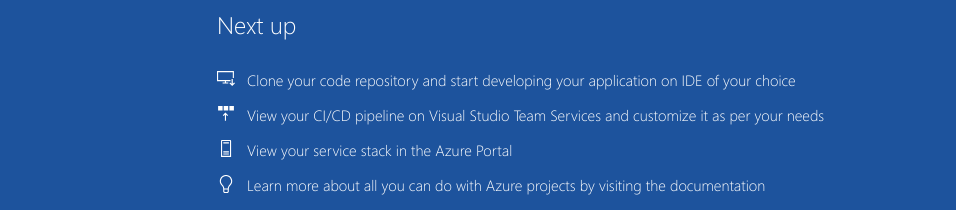
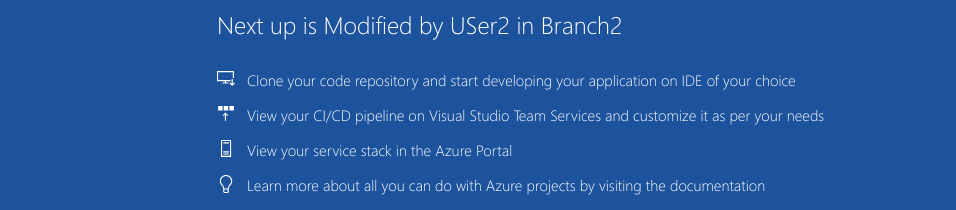
Before and after one commit to nidhi8953/Assignment-Git, a plain HTML site: page index.html in a window 1280 px wide. Shown: the part 590-800 px from the top of the page, without its empty margins (8-964 px from the left). Drawn offline with Linux system fonts and the light colour scheme.

Commit message:
Modified by User 2

```diff
--- a/index.html
+++ b/index.html
@@ -22,7 +22,7 @@
                 <div class="description line-1"> Azure DevOps Project has been successfully setup</div>
                 <div class="description line-2"> Your HTML app is up and running on Azure</div>
                 <div class="next-steps-container">
-                    <div class="next-steps-header">Next up</div>
+                    <div class="next-steps-header">Next up is Modified by USer2 in Branch2</div>
                     <div class="next-steps-body">
                         <div class="step">
                             <div class="step-icon">
```
